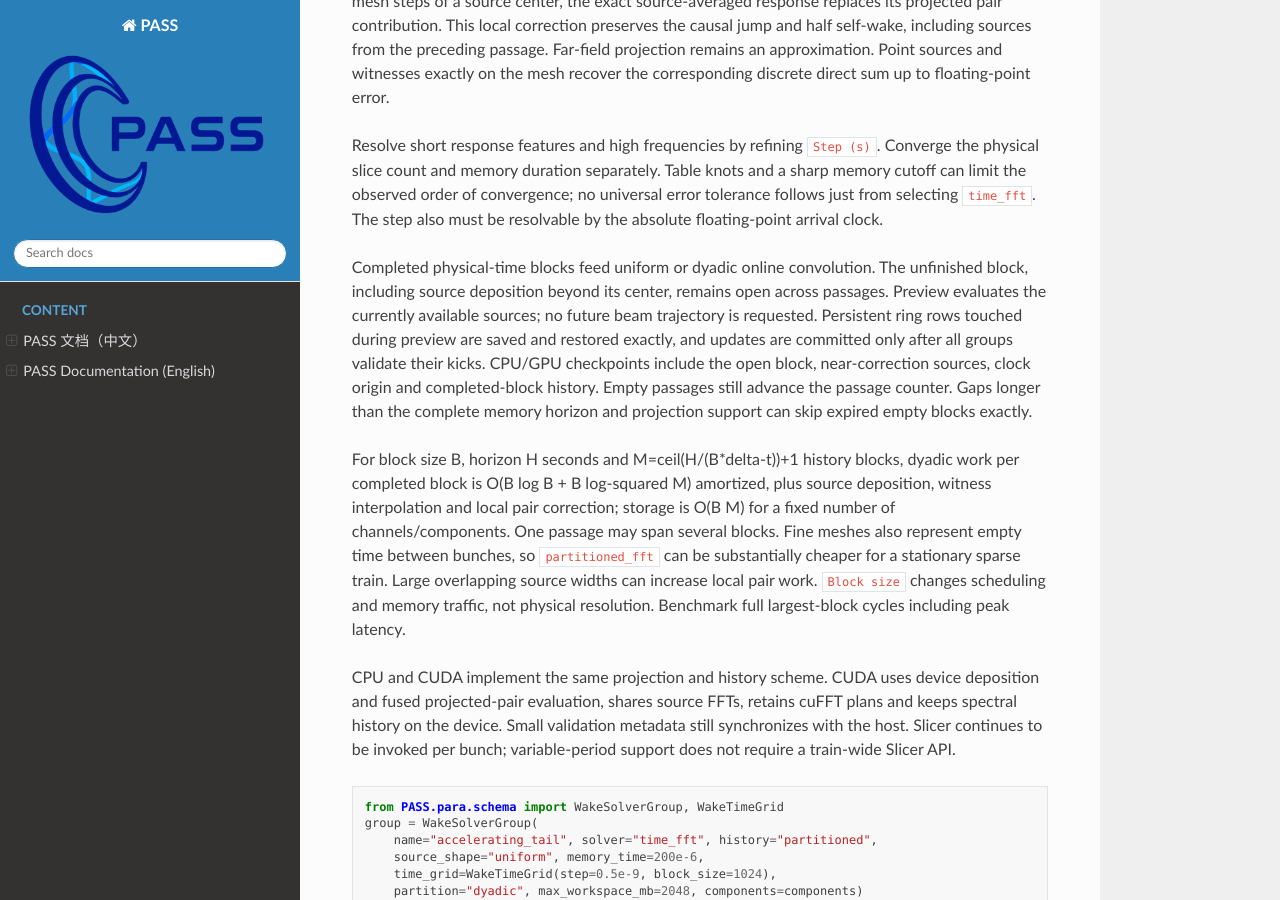
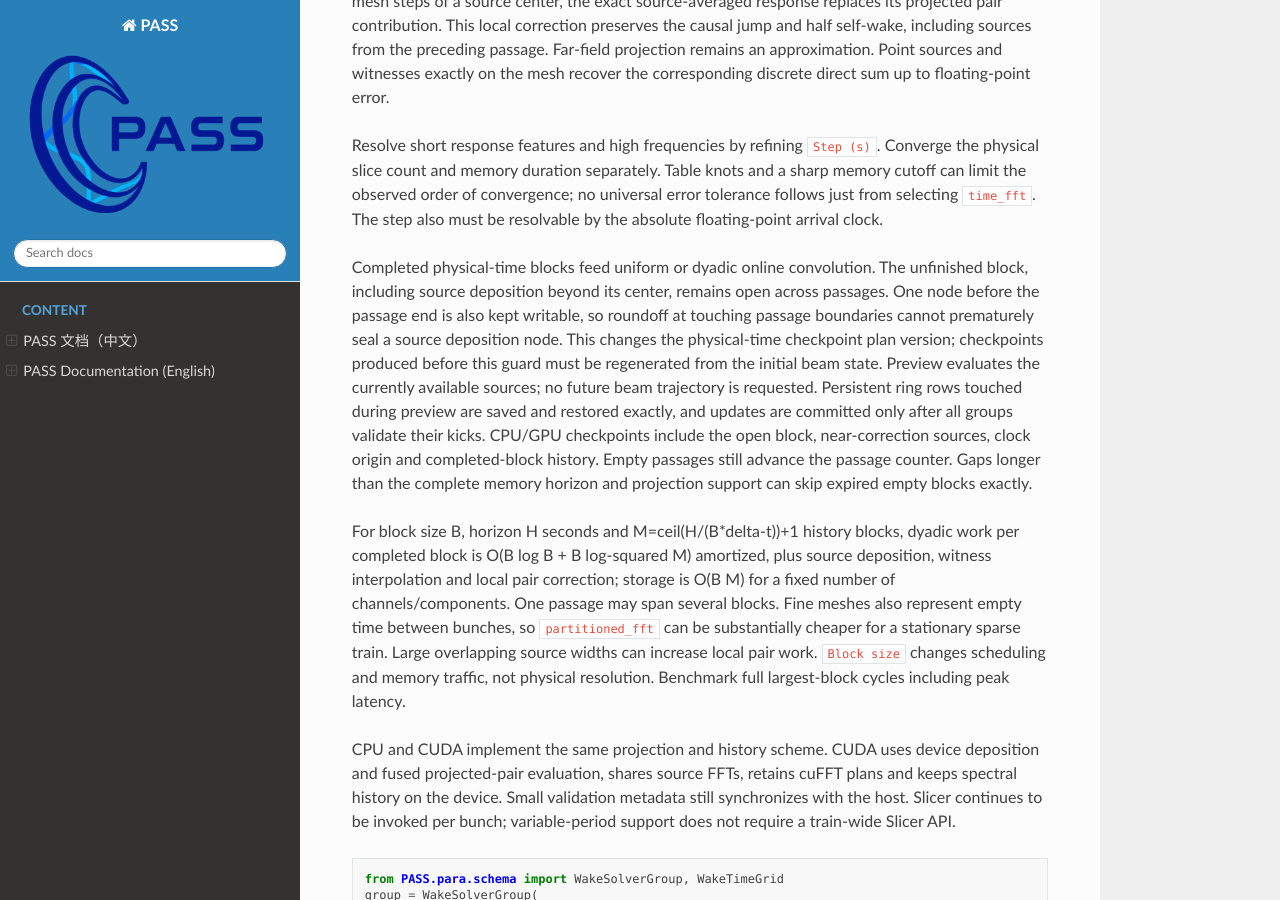
Before and after one commit to changmx/PASS, a Sphinx documentation site: the page built from docs/source/en/wake_field.rst, in a window 1280 px wide and 900 px high, scrolled down 8931 px. Built offline with Sphinx 7.4.7 and the Read the Docs theme 3.1.0, drawn with Linux system fonts in a browser that asks for light colours; pages that are not in the unit, such as notebooks, are missing from menus.

Commit message:
fix: prevent premature sealing at touching time boundaries

```diff
--- a/docs/source/en/wake_field.rst
+++ b/docs/source/en/wake_field.rst
@@ -455,7 +455,11 @@ also must be resolvable by the absolute floating-point arrival clock.
 
 Completed physical-time blocks feed uniform or dyadic online convolution.
 The unfinished block, including source deposition beyond its center, remains
-open across passages. Preview evaluates the currently available sources;
+open across passages. One node before the passage end is also kept writable,
+so roundoff at touching passage boundaries cannot prematurely seal a source
+deposition node. This changes the physical-time checkpoint plan version;
+checkpoints produced before this guard must be regenerated from the initial
+beam state. Preview evaluates the currently available sources;
 no future beam trajectory is requested. Persistent ring rows touched during
 preview are saved and restored exactly, and updates are committed only after
 all groups validate their kicks. CPU/GPU checkpoints include the open block,
--- a/docs/source/zh/wake_field.rst
+++ b/docs/source/zh/wake_field.rst
@@ -331,7 +331,9 @@ t0=n*C/(beta*c)，精确点源网格示例如下：
 误差阈值。步长还必须能被绝对到达时间的浮点表示分辨。
 
 已完成的物理时间块送入 uniform 或 dyadic 在线卷积；尚未完成的块，包括源
-沉积超出中心的部分，跨通过保留。preview 只计算当前已知源，不要求未来束流
+沉积超出中心的部分，跨通过保留。通过末端前一个节点也保持可写，避免相接
+通过边界的舍入误差使源沉积节点提前封存。该规则更新了物理时间检查点的
+计划版本；旧版本检查点需要从初始束流状态重新生成。preview 只计算当前已知源，不要求未来束流
 轨迹。预览中触及的持久环形缓冲行会保存并精确还原，所有组完成踢动校验后
 才提交更新。CPU/GPU 检查点包含未完成块、近场修正源、时钟原点及已完成块
 历史。空批次仍推进通过计数；间隙超过完整历史时长及投影支撑后，可精确跳过
```
Also changed, not shown: 1 other file.
